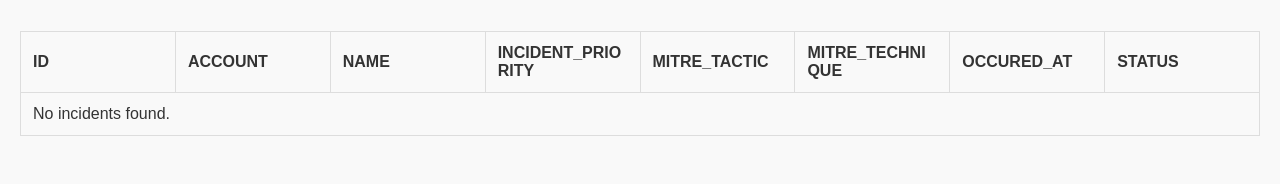
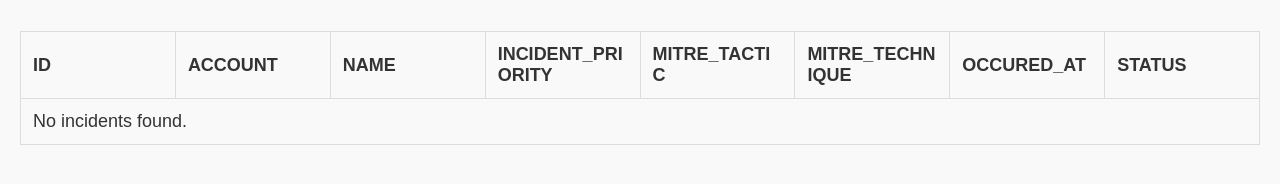
Before and after one commit to Extravis-islamabad/duSOCPortal_Backend, a Django app: template templates/pdf_report_template.html in a window 1280 px wide. Shown: the part 232-416 px from the top of the page. Run offline with Django 5.2, Linux system fonts and the light colour scheme; the template is opened without the code that fills it, so the values that code supplies are empty; parts of the project's set-up code (start-up, migrations or seed data) failed here and were passed over.

Commit message:
added the font size

```diff
--- a/templates/pdf_report_template.html
+++ b/templates/pdf_report_template.html
@@ -26,7 +26,7 @@
       }
 
       .report-header h1 {
-        font-size: 24px;
+        font-size: 18px;
         font-weight: 800;
         margin: 0;
       }
@@ -48,6 +48,7 @@
       .report-table td {
         border: 1px solid #ddd;
         padding: 12px;
+        font-size: 18px;
         text-align: left;
         word-wrap: break-word;
         white-space: normal;
@@ -56,6 +57,7 @@
       .report-table {
         table-layout: fixed;
         width: 100%;
+        font-size: 18px;
     }
     .report-table-container {
     padding: 0 20px;
```
